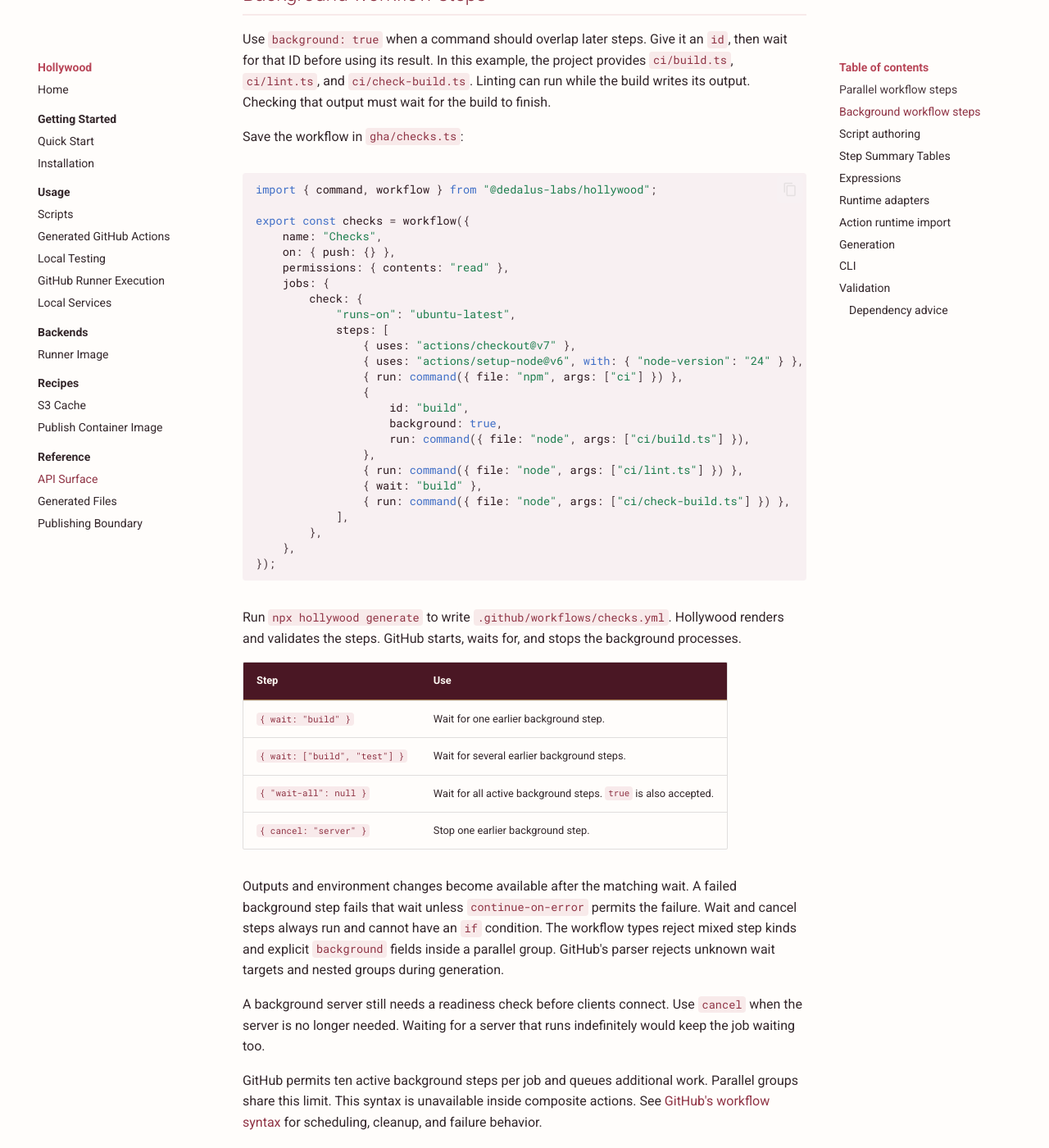
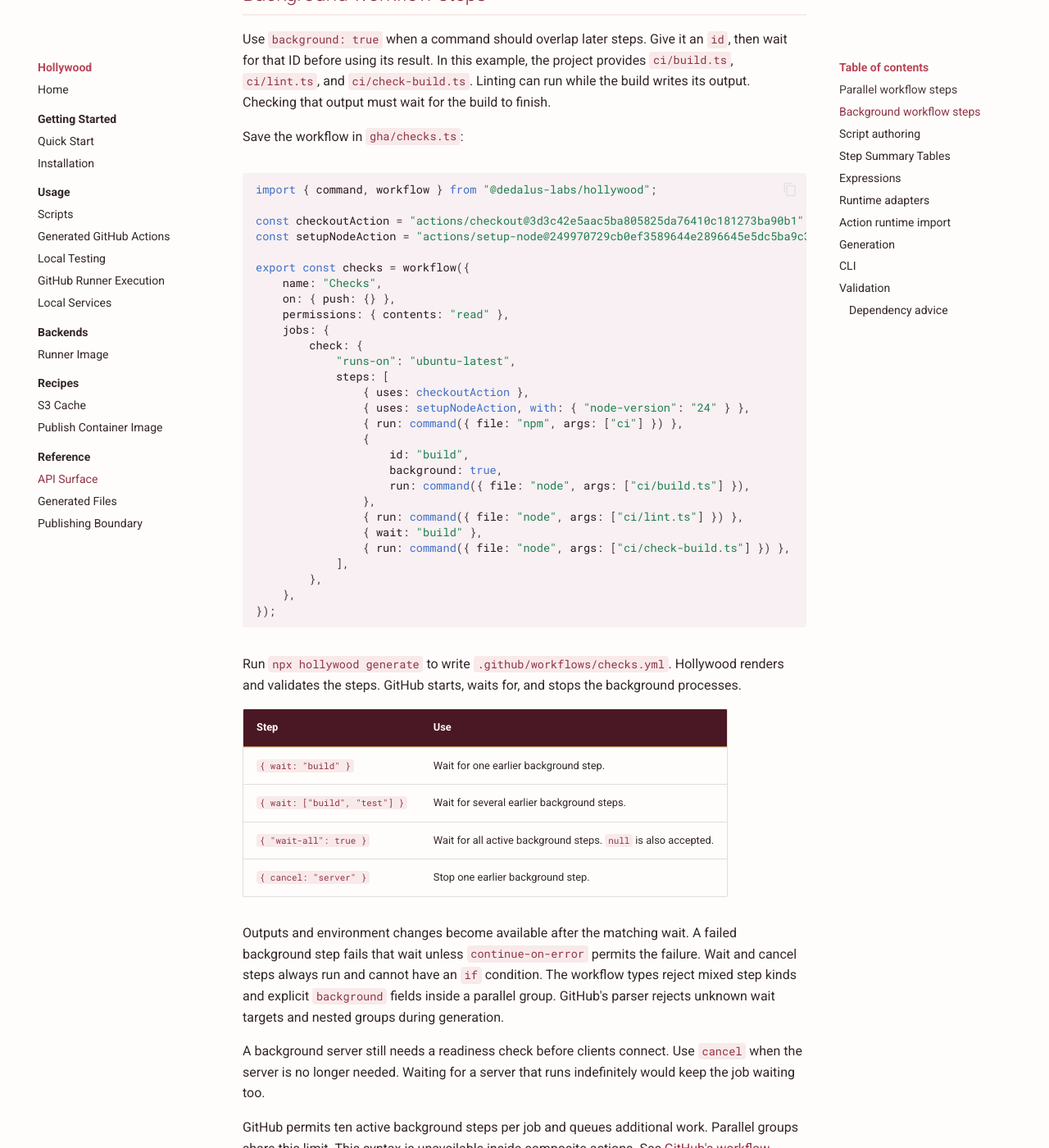
Before and after one commit to dedalus-labs/hollywood, an MkDocs documentation site: the page built from docs/reference/api.md, in a window 1280 px wide and 1400 px high, scrolled down 1049 px. Shown: the whole window at 82% size. Built offline with MkDocs 1.6.1 and Material for MkDocs 9.7.7, drawn with Linux system fonts in a browser that asks for light colours; comment, search, counter and statistics services are not loaded.

````diff
--- a/docs/reference/api.md
+++ b/docs/reference/api.md
@@ -51,6 +51,9 @@ Save the workflow in `gha/checks.ts`:
 ```typescript
 import { command, workflow } from "@dedalus-labs/hollywood";
 
+const checkoutAction = "actions/checkout@3d3c42e5aac5ba805825da76410c181273ba90b1"; // v7
+const setupNodeAction = "actions/setup-node@249970729cb0ef3589644e2896645e5dc5ba9c38"; // v6
+
 export const checks = workflow({
 	name: "Checks",
 	on: { push: {} },
@@ -59,8 +62,8 @@ export const checks = workflow({
 		check: {
 			"runs-on": "ubuntu-latest",
 			steps: [
-				{ uses: "actions/checkout@v7" },
-				{ uses: "actions/setup-node@v6", with: { "node-version": "24" } },
+				{ uses: checkoutAction },
+				{ uses: setupNodeAction, with: { "node-version": "24" } },
 				{ run: command({ file: "npm", args: ["ci"] }) },
 				{
 					id: "build",
@@ -84,7 +87,7 @@ the background processes.
 | ----------------------------- | -------------------------------------------------------------- |
 | `{ wait: "build" }`           | Wait for one earlier background step.                          |
 | `{ wait: ["build", "test"] }` | Wait for several earlier background steps.                     |
-| `{ "wait-all": null }`        | Wait for all active background steps. `true` is also accepted. |
+| `{ "wait-all": true }`        | Wait for all active background steps. `null` is also accepted. |
 | `{ cancel: "server" }`        | Stop one earlier background step.                              |
 
 Outputs and environment changes become available after the matching wait.
````
